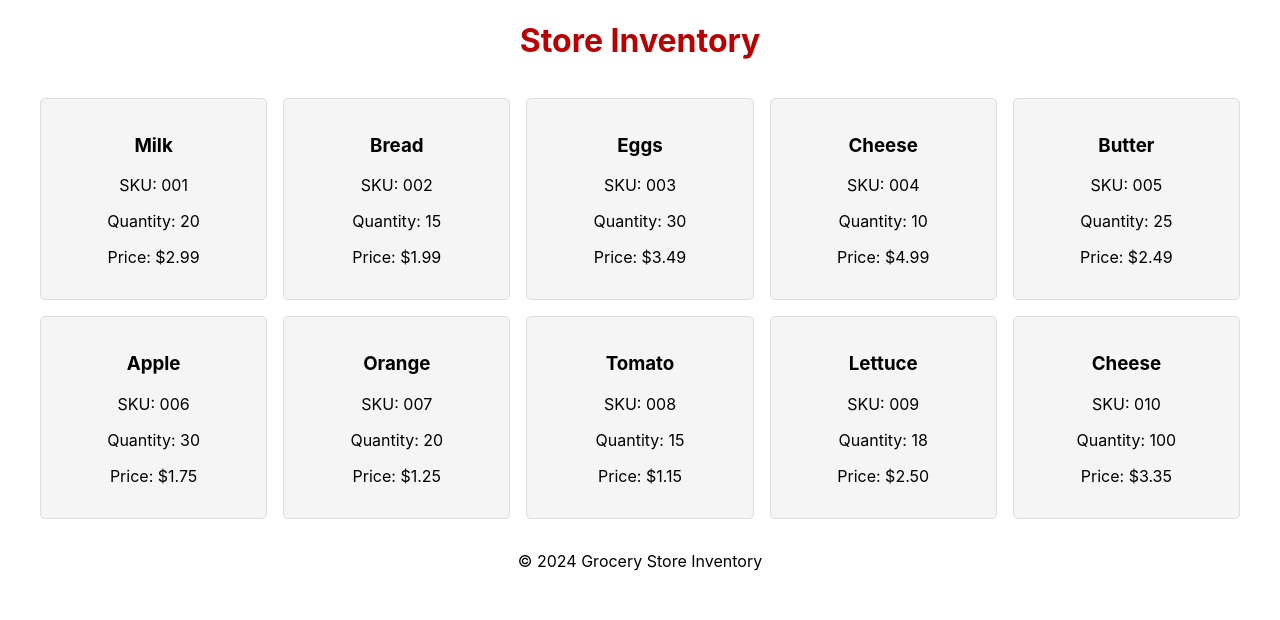
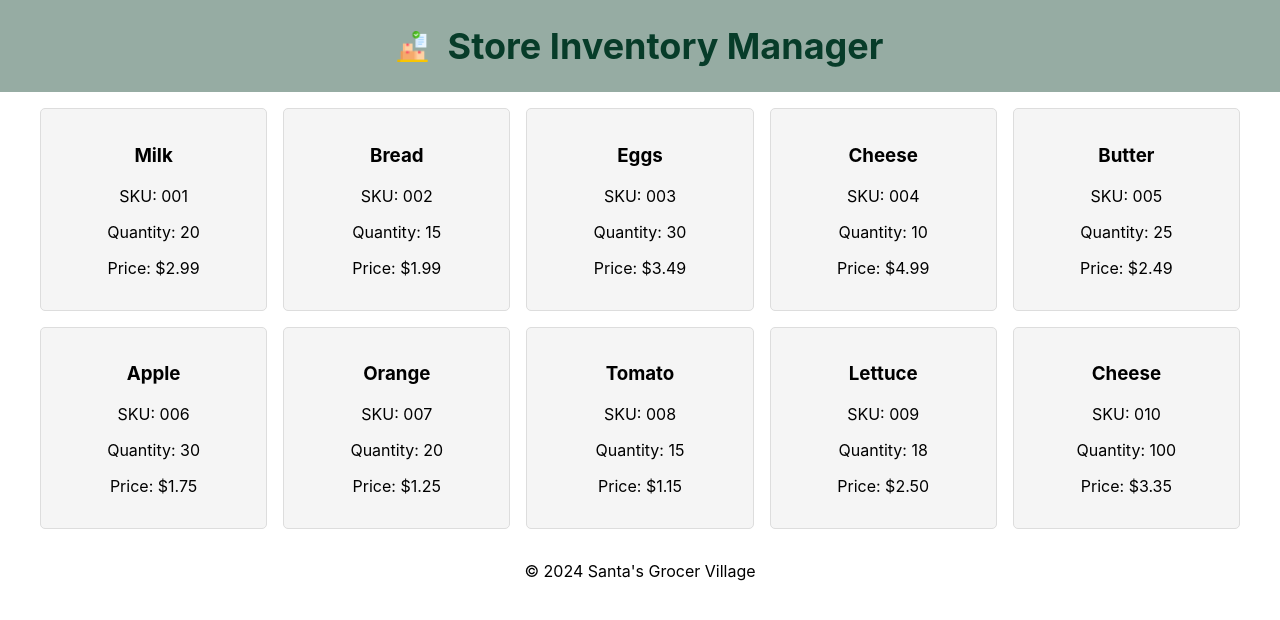
Before and after one commit to callmejojow/cs601_hw5_wang, a React (Create React App) app: page / in a window 1280 px wide. Shown: the top 620 px of the page. Built offline with nearby package versions, Linux system fonts and the light colour scheme.

Commit message:
Added logo and adjusted more styling

```diff
--- a/src/App.css
+++ b/src/App.css
@@ -3,24 +3,19 @@
 }
 
 .App-logo {
-  height: 40vmin;
+  height: calc(15px + 2vmin);
   pointer-events: none;
 }
 
-@media (prefers-reduced-motion: no-preference) {
-  .App-logo {
-    animation: App-logo-spin infinite 20s linear;
-  }
-}
-
 .App-header {
-  background-color: #282c34;
-  min-height: 100vh;
+  background-color: #96aca3;
+  min-height: 10vh;
   display: flex;
-  flex-direction: column;
+  flex-direction: flex;
   align-items: center;
   justify-content: center;
-  font-size: calc(10px + 2vmin);
+  gap: 20px;
+  font-size: calc(10px + 1vmin);
   color: white;
 }
 
@@ -38,5 +33,5 @@
 }
 
 h1 {
-  color: #ba0000;
+  color: #073c29;
 }
--- a/src/App.js
+++ b/src/App.js
@@ -1,17 +1,19 @@
 import InventoryList from './components/InventoryList';
+import logo from './assets/logo.png';
 import './App.css';
 
 const App = () => {
     return (
         <div className="App">
-            <header>
-                <h1>Store Inventory</h1>
+            <header className="App-header">
+                <img src={logo} className="App-logo" alt="Store logo" />
+                <h1>Store Inventory Manager</h1>
             </header>
             <main>
                 <InventoryList />
             </main>
             <footer>
-                <p>&copy; 2024 Grocery Store Inventory</p>
+                <p>&copy; 2024 Santa's Grocer Village</p>
             </footer>
         </div>
     );
```
Also changed, not shown: src/assets/logo.png (added).
